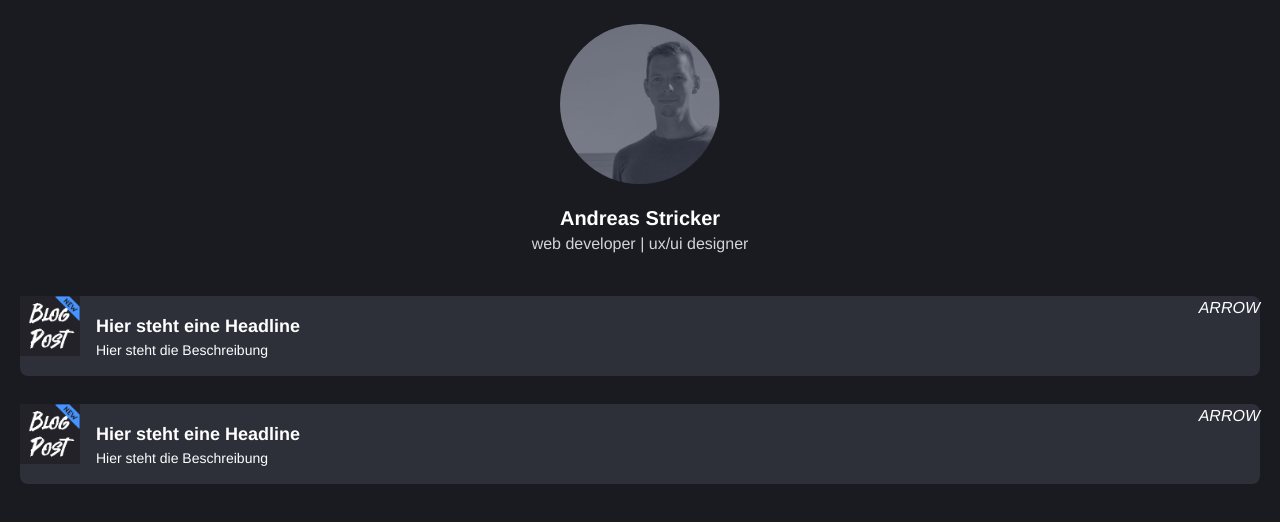
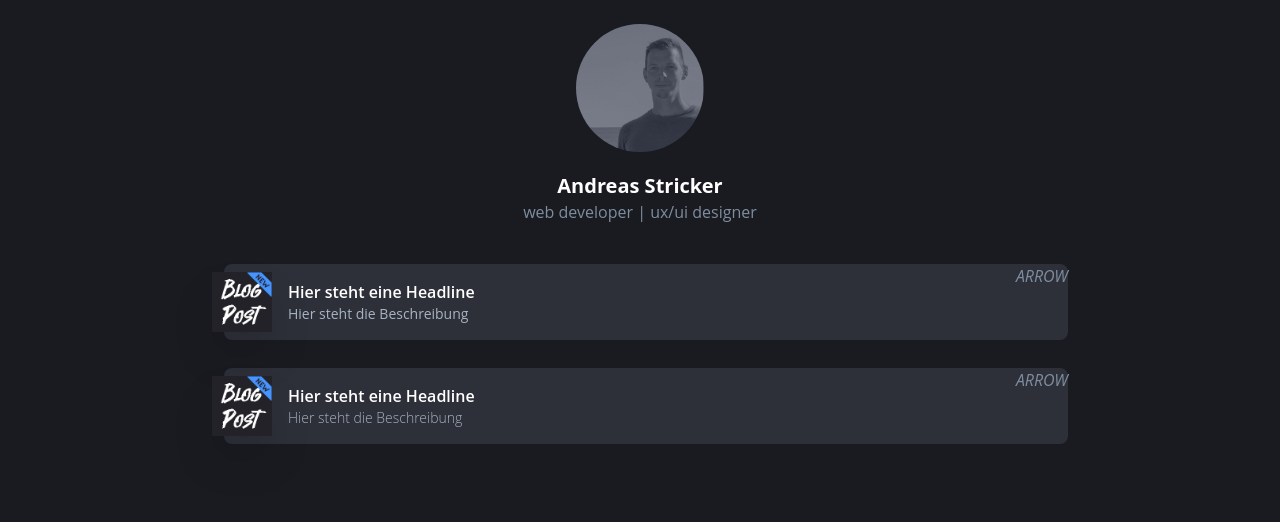
Before and after one commit to andreas-stricker/ownlinks, a Vue app: page / in a window 1280 px wide. Shown: the top 522 px of the page. Built offline with nearby package versions, Linux system fonts and the light colour scheme.

Commit message:
css styling

```diff
--- a/src/App.vue
+++ b/src/App.vue
@@ -11,13 +11,16 @@ import Buttons from './components/Buttons.vue'
 </script>
 
 <style>
+body{
+    background-color:#191b21;
+}
+
 #app {
-
-  font-family: Avenir, Helvetica, Arial, sans-serif;
+  @import url('https://fonts.googleapis.com/css2?family=Open+Sans:wght@300;400;600&display=swap');
+  font-family: 'Open Sans', sans-serif;
   -webkit-font-smoothing: antialiased;
   -moz-osx-font-smoothing: grayscale;
   text-align: center;
-  color: #fff;
-  background-color:#191b21;
+  color: #7f8d9e;
 }
 </style>
--- a/src/components/Buttons.vue
+++ b/src/components/Buttons.vue
@@ -1,13 +1,13 @@
 <template>
-  <div class="container px-5 mx-auto">
+  <div class="max-w-4xl w-full px-5 mx-auto">
 
-    <div class="button flex rounded-lg mb-7">
-      <div class="imgWrap">
+    <div class="button flex rounded-lg mb-7 ml-3">
+      <div class="imgWrap -ml-3 mt-2 shadow-2xl">
         <img src="/src/assets/img/blogpost.png" alt="Blogpost" />
       </div>
       <div class="text flex-auto text-left p-4">
-        <h2 class="text-white font-bold text-lg">Hier steht eine Headline</h2>
-        <p class="description text-sm">Hier steht die Beschreibung</p>
+        <h2 class="text-white font-semibold text-md">Hier steht eine Headline</h2>
+        <p class="description text-sm font-normal">Hier steht die Beschreibung</p>
       </div>
       <a href="#" target="_blank" rel="noopener"></a>
       <div class="linkArrow">
@@ -15,13 +15,13 @@
       </div>
     </div>
 
-    <div class="button flex rounded-lg">
-      <div class="imgWrap">
+    <div class="button flex rounded-lg mb-7 ml-3">
+      <div class="imgWrap -ml-3 mt-2 shadow-2xl">
         <img src="/src/assets/img/blogpost.png" alt="Blogpost" />
       </div>
       <div class="text flex-auto text-left p-4">
-        <h2 class="text-white font-bold text-lg">Hier steht eine Headline</h2>
-        <p class="description text-sm">Hier steht die Beschreibung</p>
+        <h2 class="text-white font-semibold text-md">Hier steht eine Headline</h2>
+        <p class="description text-sm font-light">Hier steht die Beschreibung</p>
       </div>
       <a href="#" target="_blank" rel="noopener"></a>
       <div class="linkArrow">
@@ -45,5 +45,9 @@
     height: 60px;
     object-fit: cover;
   }
+
+  .description{
+    color:#a9b4c1;
+  }
 }
 </style>
--- a/src/components/Profile.vue
+++ b/src/components/Profile.vue
@@ -1,13 +1,13 @@
 <template>
-  <div class="mb-10 pt-6">
+  <div class="mb-10 pt-6 max-w-xl mx-auto">
     <img
       id="profileImg"
       class="m-auto rounded-full w-full mb-5"
       alt="Andreas Stricker Image"
       src="../assets/img/profile.jpg"
     />
-    <h1 class="text-xl text-white-100 font-bold">Andreas Stricker</h1>
-    <p class="text-gray-300">web developer | ux/ui designer</p>
+    <h1 class="text-xl text-white font-bold">Andreas Stricker</h1>
+    <p class="profileDescription">web developer | ux/ui designer</p>
     <ul>
       <li><a href="#"></a></li>
       <li>
@@ -33,7 +33,10 @@
 
 <style>
 #profileImg {
-  max-width: 10rem;
+  max-width: 8rem;
+}
+.profileDescription{
+  color:#7f8d9e;
 }
 /* import 'font-awesome/css/font-awesome.css' */
 </style>
```
